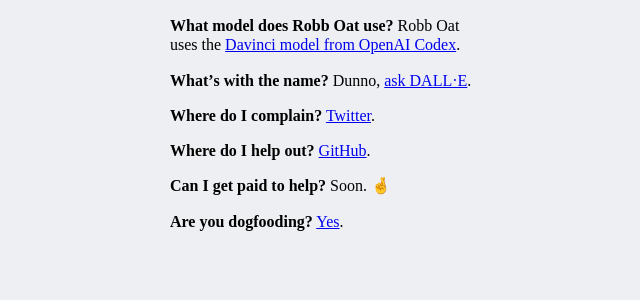
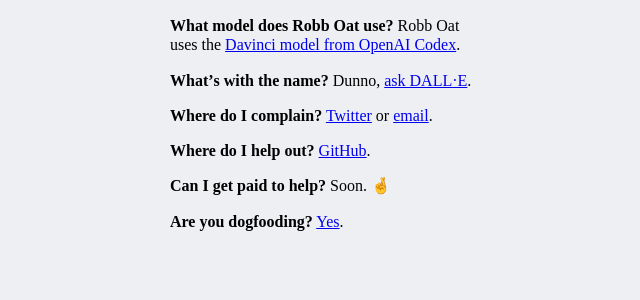
Before and after one commit to robb-oat/server, a Django app: page / in a window 1280 px wide. Shown: the part 682-982 px from the top of the page, without its empty margins (310-950 px from the left). Run offline with Django 4.2, Linux system fonts and the light colour scheme; parts of the project's set-up code (start-up, migrations or seed data) failed here and were passed over.

Commit message:
Add email address

```diff
--- a/robboat/templates/homepage.html
+++ b/robboat/templates/homepage.html
@@ -33,7 +33,7 @@
       <p><b>Whatʼs with the name?</b> Dunno, <a href="{% static 'variations.png' %}">ask DALL&middot;E</a>.</p>
 
       <p><b>Where do I complain?</b> <a
-          href="https://twitter.com/HeyRobbOat">Twitter</a>.</p>
+          href="https://twitter.com/HeyRobbOat">Twitter</a> or <a href="hey@robboat.com">email</a>.</p>
 
       <p><b>Where do I help out?</b> <a
           href="https://github.com/robb-oat/server">GitHub</a>.</p>
```
